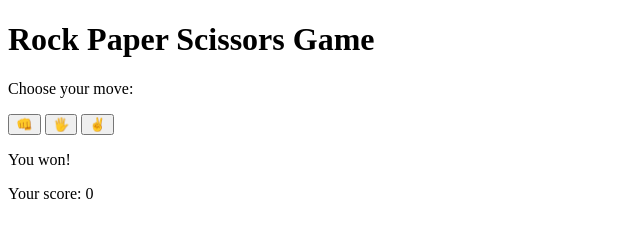
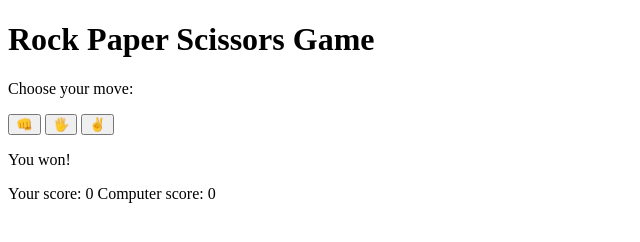
Before and after one commit to lamourianass/Rock-paper-scissors-game, a plain HTML site: page index.html in a window 1280 px wide. Shown: the whole page, without its empty margins (0-640 px from the left). Drawn offline with Linux system fonts and the light colour scheme.

Commit message:
Add #computer-score span

```diff
--- a/index.html
+++ b/index.html
@@ -16,6 +16,7 @@
   <p id="result">You won!</p>
   <p id="score">
     Your score: <span id="user-score">0</span>
+    Computer score: <span id="computer-score">0</span>
   </p>
 </body>
 </html>
```
